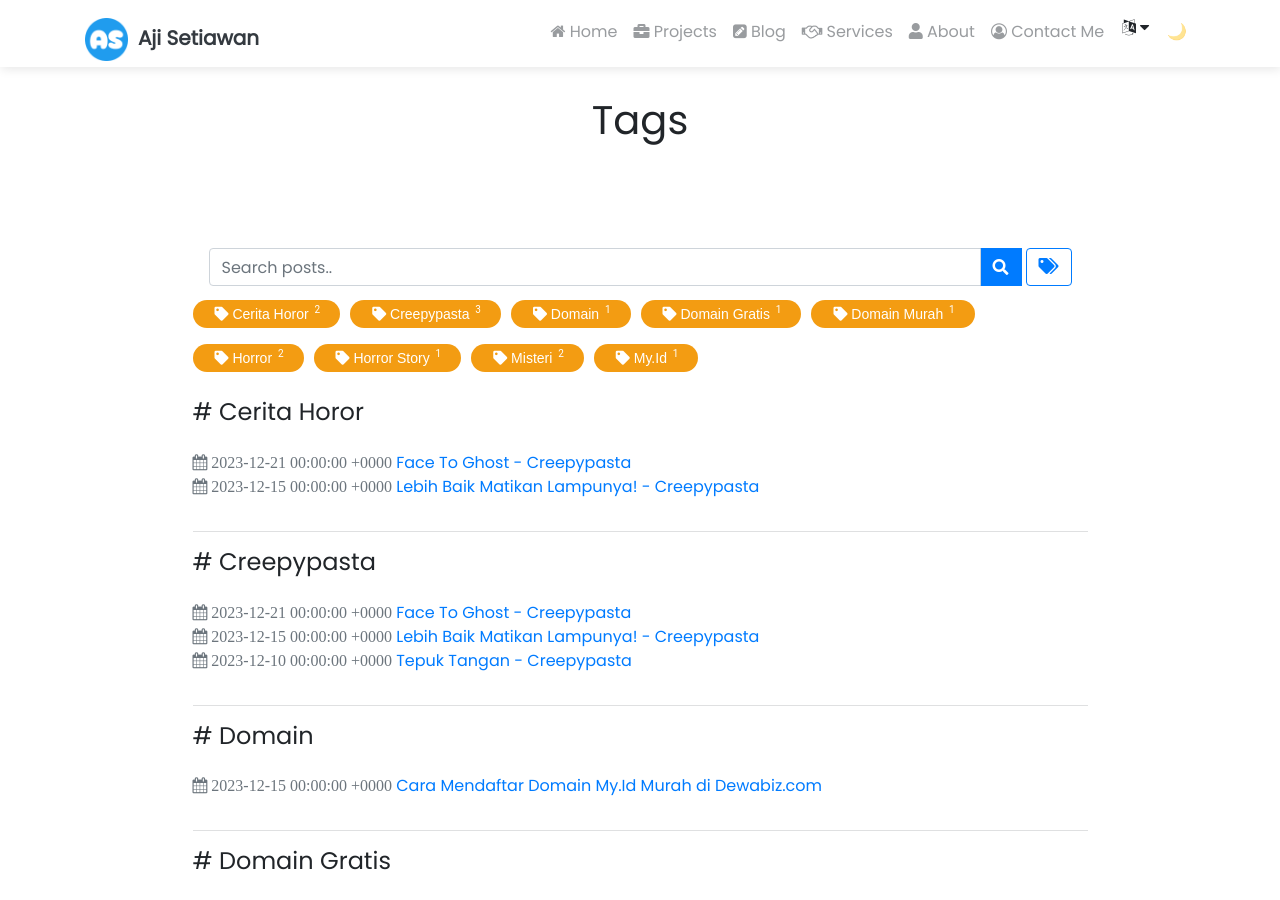
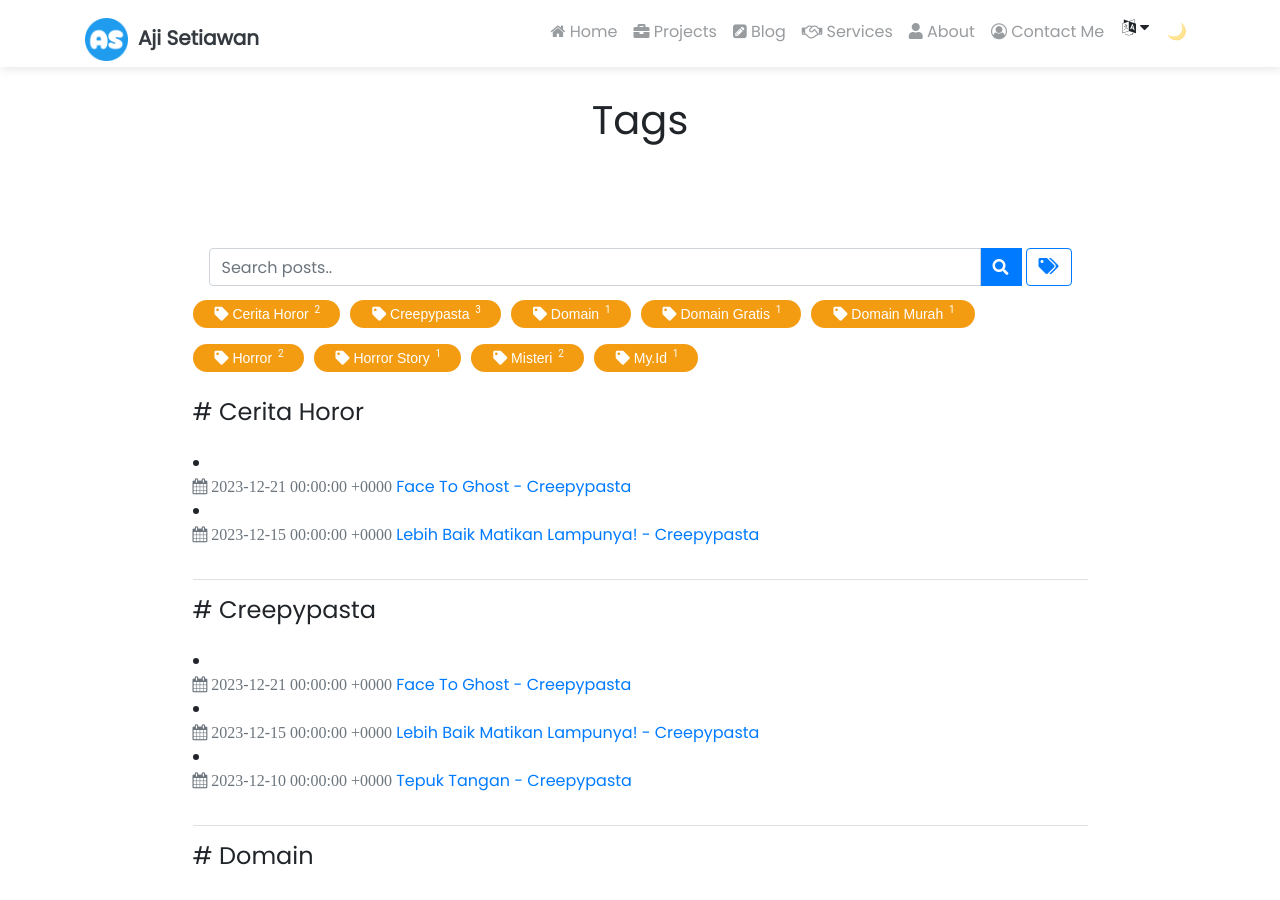
Before and after one commit to ajisetiawan716/ajisetiawan716.github.io, a Jekyll site: the page built from pages/tags.html, in a window 1280 px wide and 900 px high. Built offline with Jekyll 4.4.1, drawn with Linux system fonts in a browser that asks for light colours; nearby versions of some CDN libraries; comment, search, counter and statistics services are not loaded; a style sheet for code colours, icons or effects is not loaded.

Commit message:
Update tags.html

```diff
--- a/_includes/blog/tags.html
+++ b/_includes/blog/tags.html
@@ -24,9 +24,11 @@
     <div class="py-3">
         {%- for post in site.tags[tag] -%}
             <div class="tag-entry">
+                <li clas="">
                 <div class="text-muted">
-                    <span class="fa fa-calendar"> <time datetime="{{- post.date | date_to_xmlschema -}}">{{- post.date | date: date_format -}}</time></span> <a href="{{ post.url | relative_url }}">{{- post.title | strip_html -}}</a>
+                    <span class="fa fa-calendar"> <time datetime="{{- post.date | date_to_xmlschema -}}">{{- post.date | date: date_format -}}</time></span> <span><a href="{{ post.url | relative_url }}">{{- post.title | strip_html -}}</a></span>
                 </div>
+                </li>
             </div>
         {%- endfor -%}
     </div>
```
